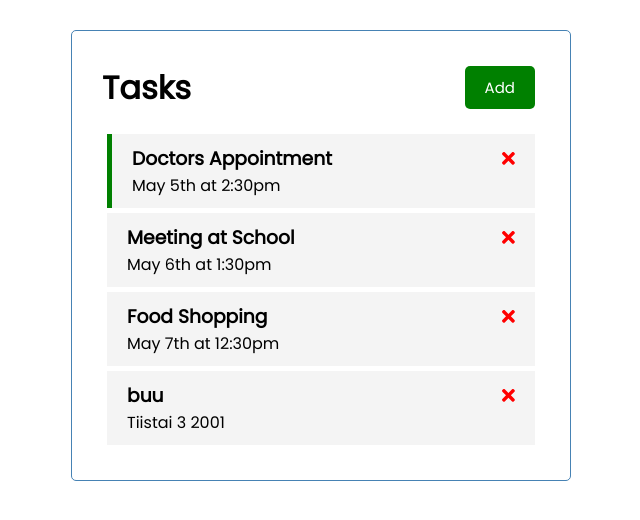
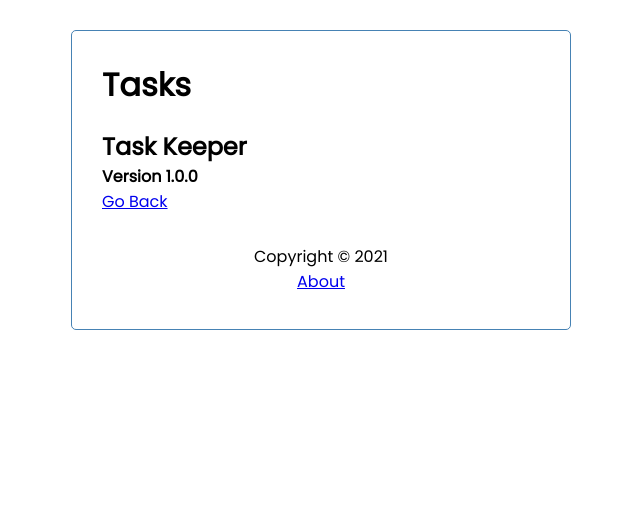
Before and after one commit to JoniKristianK/Tasks, an Angular app: page /about in a window 1280 px wide. Shown: the top 520 px of the page, without its empty margins (319-959 px from the left). Built offline with nearby package versions, Linux system fonts and the light colour scheme; data requests are answered from the project's data file.

Commit message:
Add: routes

```diff
--- a/db.json
+++ b/db.json
@@ -16,13 +16,7 @@
       "id": 3,
       "text": "Food Shopping",
       "day": "May 7th at 12:30pm",
-      "reminder": false
-    },
-    {
-      "text": "buu",
-      "day": "Tiistai 3 2001",
-      "reminder": false,
-      "id": 4
+      "reminder": true
     }
   ]
 }
--- a/src/app/app.component.html
+++ b/src/app/app.component.html
@@ -1,4 +1,5 @@
 <div class="container">
 	<app-header></app-header>
-	<app-tasks></app-tasks>
+	<router-outlet></router-outlet>
+	<app-footer></app-footer>
 </div>
--- a/src/app/app.module.ts
+++ b/src/app/app.module.ts
@@ -4,6 +4,7 @@ import { BrowserModule } from '@angular/platform-browser';
 import { FontAwesomeModule } from '@fortawesome/angular-fontawesome';
 import { HttpClientModule } from '@angular/common/http';
 import { FormsModule } from '@angular/forms';
+import { RouterModule, Routes } from '@angular/router';
 
 import { AppComponent } from './app.component';
 import { HeaderComponent } from './components/header/header.component';
@@ -11,6 +12,13 @@ import { ButtonComponent } from './components/button/button.component';
 import { TasksComponent } from './components/tasks/tasks.component';
 import { TaskItemComponent } from './components/task-item/task-item.component';
 import { AddTaskComponent } from './components/add-task/add-task.component';
+import { AboutComponent } from './components/about/about.component';
+import { FooterComponent } from './components/footer/footer.component';
+
+const appRoutes: Routes = [
+	{ path: '', component: TasksComponent },
+	{ path: 'about', component: AboutComponent },
+];
 
 @NgModule({
 	declarations: [
@@ -20,8 +28,16 @@ import { AddTaskComponent } from './components/add-task/add-task.component';
 		TasksComponent,
 		TaskItemComponent,
 		AddTaskComponent,
+		AboutComponent,
+  FooterComponent,
 	],
-	imports: [BrowserModule, FontAwesomeModule, HttpClientModule, FormsModule],
+	imports: [
+		BrowserModule,
+		FontAwesomeModule,
+		HttpClientModule,
+		FormsModule,
+		RouterModule.forRoot(appRoutes, { enableTracing: true }),
+	],
 	providers: [],
 	bootstrap: [AppComponent],
 })
--- a/src/app/components/header/header.component.html
+++ b/src/app/components/header/header.component.html
@@ -1,6 +1,7 @@
 <header>
 	<h1>{{ title }}</h1>
 	<app-button
+		*ngIf="hasRoute('/')"
 		color="{{ showAddTask ? 'red' : 'green' }}"
 		text="{{ showAddTask ? 'Close' : 'Add' }}"
 		(btnClick)="toggleAddTask()"
--- a/src/app/components/header/header.component.ts
+++ b/src/app/components/header/header.component.ts
@@ -1,5 +1,6 @@
 import { Component, OnInit } from '@angular/core';
 import { Subscription } from 'rxjs';
+import { Router } from '@angular/router';
 
 import { UiService } from '../../service/ui.service';
 
@@ -13,7 +14,7 @@ export class HeaderComponent implements OnInit {
 	showAddTask: boolean = false;
 	subscription!: Subscription;
 
-	constructor(private uiService: UiService) {
+	constructor(private uiService: UiService, private router: Router) {
 		this.subscription = this.uiService
 			.onToggle()
 			.subscribe((value) => (this.showAddTask = value));
@@ -24,4 +25,8 @@ export class HeaderComponent implements OnInit {
 	toggleAddTask() {
 		this.uiService.toggleAddTask();
 	}
+
+	hasRoute(route: string) {
+		return this.router.url === route;
+	}
 }
```
